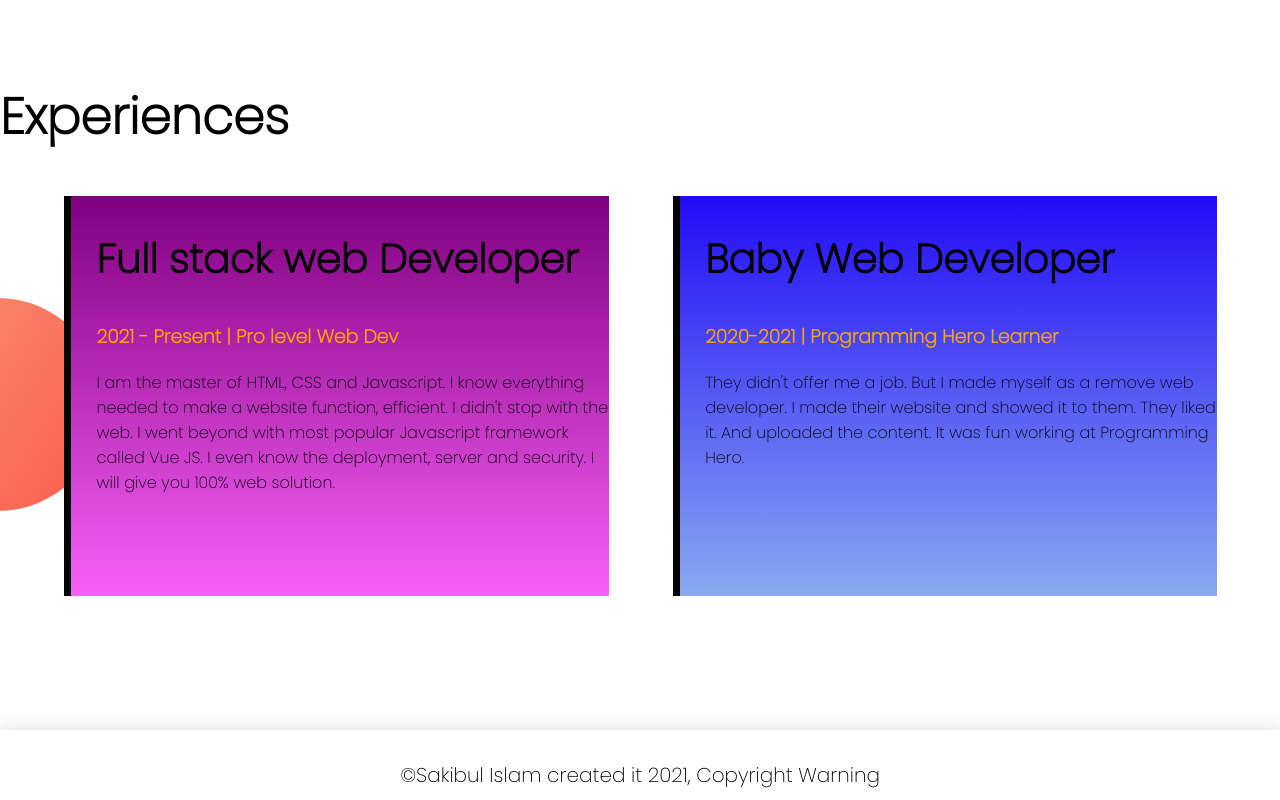
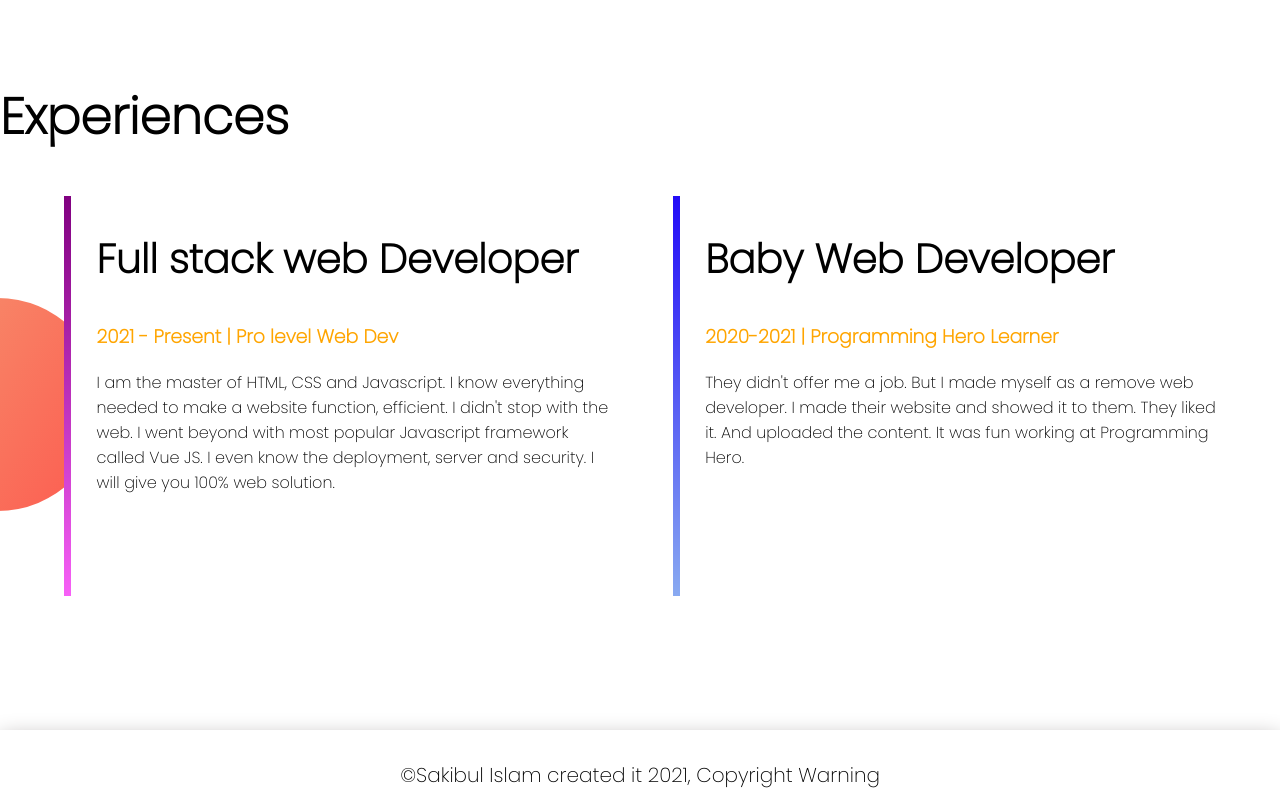
Before and after one commit to s1kib/web-portfolio1, a plain HTML site: page index.html in a window 1280 px wide. Shown: the part 1287-2087 px from the top of the page. Drawn offline with Linux system fonts and the light colour scheme.

Commit message:
edit something

```diff
--- a/style.css
+++ b/style.css
@@ -50,7 +50,7 @@ section{
 
 }
 .single-experience{
-
+   box-shadow: 1opx 10px 40px gray;
    background-color: white;
     height:80%;
 
@@ -62,12 +62,12 @@ section{
 }
 #full-stack{
     border-left: 7px solid;
-    background-image: linear-gradient(180deg, purple, rgb(247, 96, 247));
+    border-image: linear-gradient(180deg, purple, rgb(247, 96, 247));
     border-image-slice: 1 ;
 }
 #baby-web{
     border-left: 7px solid;
-    background-image: linear-gradient(180deg, rgb(34, 11, 247), rgb(137, 170, 241));
+    border-image: linear-gradient(180deg, rgb(34, 11, 247), rgb(137, 170, 241));
     border-image-slice: 1;
 }
 footer{
```
